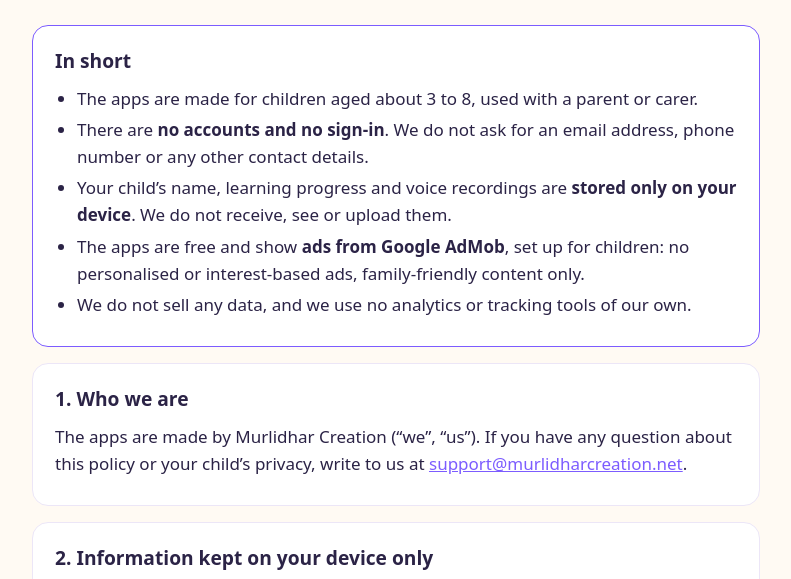
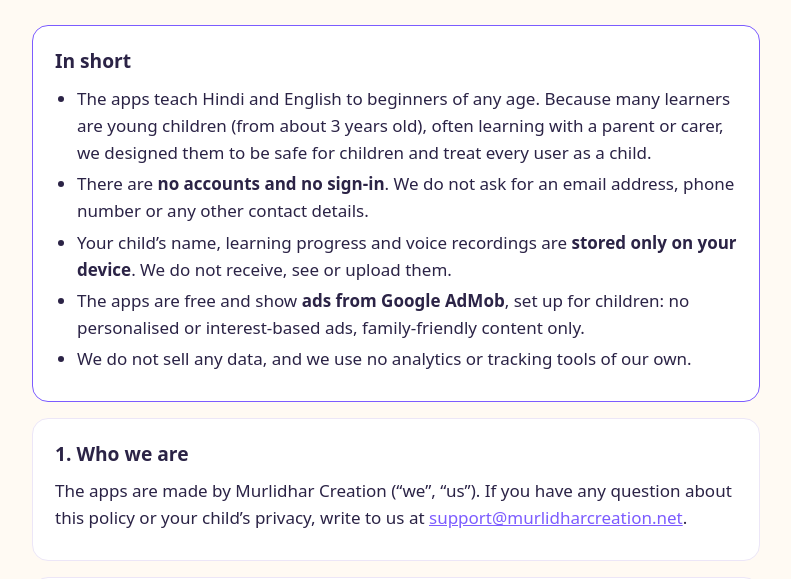
Before and after one commit to Abhaysardhara/murlidharcreation-site, a plain HTML site: page mora/privacy/index.html in a window 1280 px wide. Shown: the part 169-748 px from the top of the page, without its empty margins (244-1035 px from the left). Drawn offline with Linux system fonts and the light colour scheme.

Commit message:
Privacy policy: the apps are for learners of any age
Co-Authored-By: Claude Opus 5.5 <noreply@anthropic.com>

```diff
--- a/mora/privacy/index.html
+++ b/mora/privacy/index.html
@@ -64,7 +64,7 @@
   <section class="summary">
     <h2>In short</h2>
     <ul>
-      <li>The apps are made for children aged about 3 to 8, used with a parent or carer.</li>
+      <li>The apps teach Hindi and English to beginners of any age. Because many learners are young children (from about 3 years old), often learning with a parent or carer, we designed them to be safe for children and treat every user as a child.</li>
       <li>There are <strong>no accounts and no sign-in</strong>. We do not ask for an email address, phone number or any other contact details.</li>
       <li>Your child’s name, learning progress and voice recordings are <strong>stored only on your device</strong>. We do not receive, see or upload them.</li>
       <li>The apps are free and show <strong>ads from Google AdMob</strong>, set up for children: no personalised or interest-based ads, family-friendly content only.</li>
```
